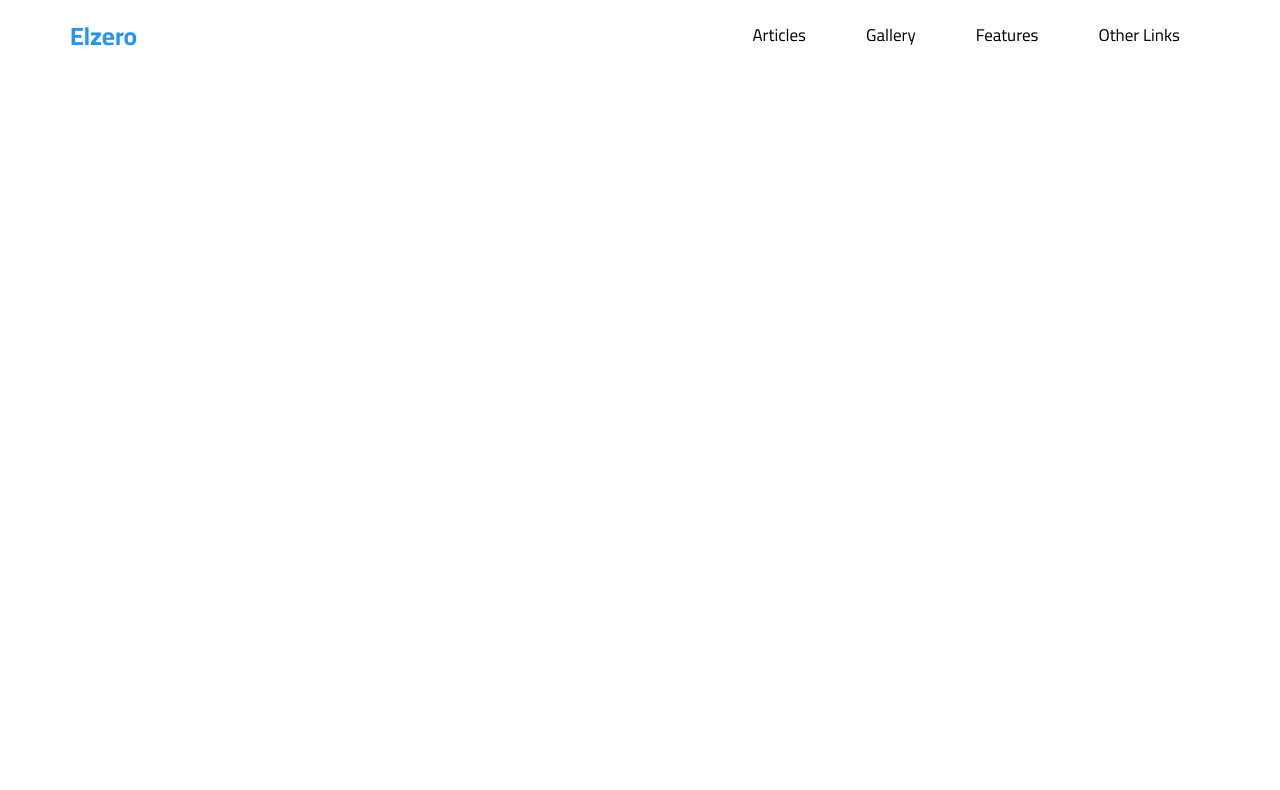
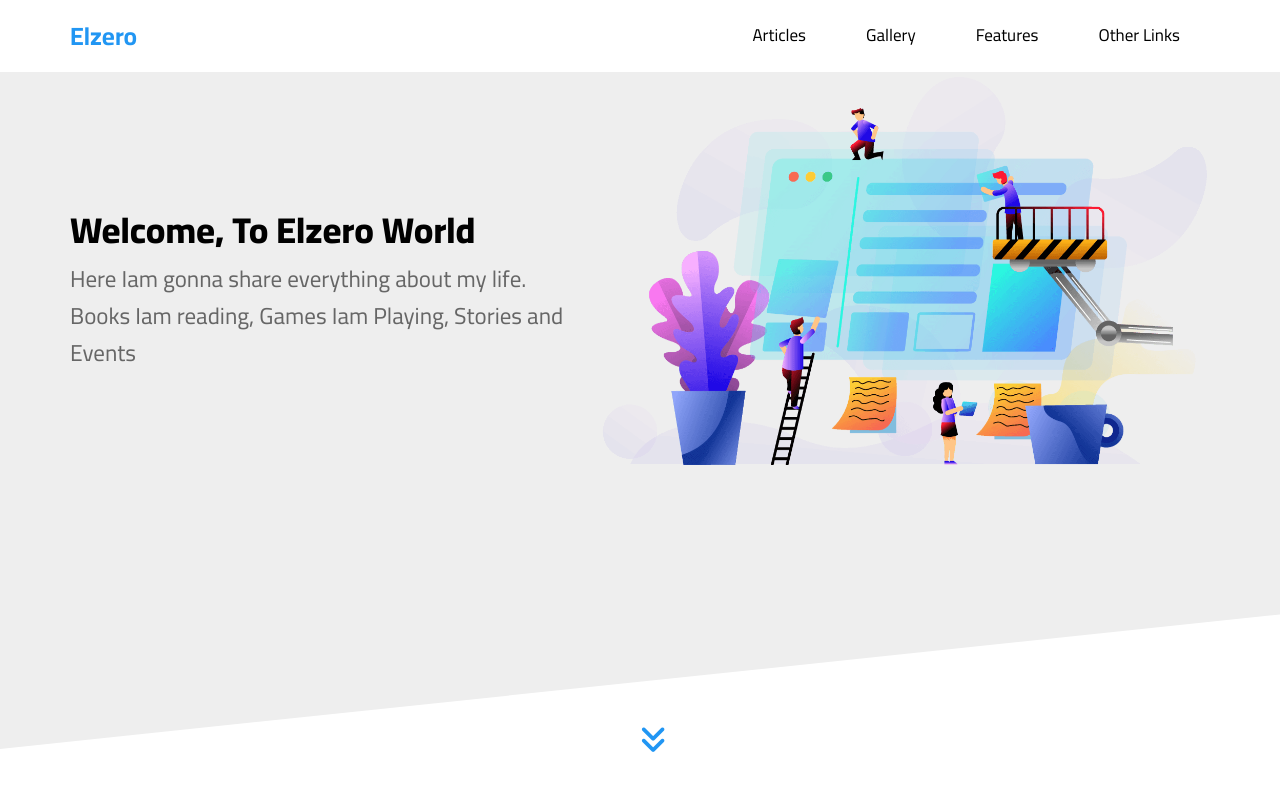
Before and after one commit to Haitam-Elgharras/tamplate-three, a plain HTML site: page index.html in a window 1280 px wide. Drawn offline with Linux system fonts and the light colour scheme.

Commit message:
landing page

```diff
--- a/CSS/Main.css
+++ b/CSS/Main.css
@@ -105,6 +105,17 @@ body {
 .header .nav > ul.links > li > a:hover::before {
   transform: rotateY(0deg);
 }
+.header .nav > ul.links > li > a::before {
+  content: "";
+  border-top: 4px solid #2196f3;
+  position: absolute;
+  width: 100%;
+  top: 0;
+  transform: rotateY(90deg);
+  transition: 0.5s;
+  transform-origin: left;
+  left: 0px;
+}
 .header .container .nav li:last-of-type:hover .other-links {
   display: flex;
   visibility: initial;
@@ -126,17 +137,7 @@ body {
   z-index: -1;
   border-bottom: 3px solid #2196f3;
 }
-.header .nav > ul.links > li > a::before {
-  content: "";
-  border-top: 4px solid #2196f3;
-  position: absolute;
-  width: 100%;
-  top: 0;
-  transform: rotateY(90deg);
-  transition: 0.5s;
-  transform-origin: left;
-  left: 0px;
-}
+
 @media (max-width: 767px) {
   .header .nav {
     flex-direction: column;
@@ -235,3 +236,120 @@ body {
   }
 }
 /* end header */
+
+/* start landing  */
+.landing {
+  position: relative;
+  height: calc(100vh - 72px);
+}
+.landing::before {
+  content: "";
+  width: 100%;
+  height: 93%;
+  position: absolute;
+  left: 0;
+  top: 0;
+  z-index: -1;
+  background-color: #eee;
+  transform-origin: top left;
+  transform: skewY(-6deg);
+}
+.landing .icon i {
+  font-weight: 900;
+  position: absolute;
+  bottom: 40px;
+  font-size: 30px;
+  left: 50%;
+  color: #2196f3;
+  animation-name: down;
+  animation-duration: 0.6s;
+  animation-timing-function: ease;
+  animation-delay: 0s;
+  animation-iteration-count: infinite;
+  animation-direction: alternate;
+  animation-fill-mode: none;
+  animation-play-state: running;
+}
+@keyframes down {
+  to {
+    transform: translateY(-10px);
+  }
+}
+.landing .icon a {
+  display: block;
+}
+.landing .container {
+  display: flex;
+  padding-top: 25px;
+}
+.landing .container .image {
+  display: flex;
+}
+.landing .container .image img {
+  width: 100%;
+  animation-name: move;
+  animation-duration: 2s;
+  animation-iteration-count: infinite;
+  animation-play-state: running;
+  animation-direction: alternate;
+  animation-timing-function: linear;
+  flex: 1;
+}
+
+@keyframes move {
+  to {
+    transform: translateY(-40px);
+  }
+}
+.landing .container .text {
+  display: flex;
+  flex-flow: column;
+  justify-content: center;
+  width: 90%;
+}
+.landing .container .text p {
+  font-size: 23px;
+  margin: 0;
+  color: #666;
+  line-height: 1.6;
+  font-weight: 400;
+  max-width: 500px;
+}
+.landing .container .text h1 {
+  font-weight: 900;
+  font-size: 36px;
+  margin: 0;
+  margin-bottom: 10px;
+}
+@media (max-width: 991px) {
+  .landing .container .image {
+    display: none;
+  }
+  .landing .container {
+    justify-content: center;
+    align-items: center;
+  }
+  .landing .container .text {
+    text-align: center;
+    position: absolute;
+    top: 50%;
+    transform: translateY(-100%);
+    max-width: 500px;
+    display: flex;
+  }
+}
+@media (max-width: 767px) {
+  .landing .container .text {
+    margin: 5px auto;
+  }
+  .landing .container .text p {
+    font-size: 18px;
+    max-width: 500px;
+  }
+  .landing .container .text h1 {
+    font-size: 25px;
+    max-width: 500px;
+  }
+}
+
+/* end landing  */
--- a/index.html
+++ b/index.html
@@ -98,5 +98,27 @@
     </div>
 
     <!-- end header -->
+    <!-- start landing -->
+    <div class="landing">
+      <div class="container">
+        <div class="text">
+          <h1>Welcome, To Elzero World</h1>
+          <p>
+            Here Iam gonna share everything about my life. Books Iam reading,
+            Games Iam Playing, Stories and Events
+          </p>
+        </div>
+        <div class="image">
+          <img src="media/landing-image.png" alt="" />
+        </div>
+        <div class="icon">
+          <a href="#">
+            <i class="fas fa-angle-double-down fa-2x"></i>
+          </a>
+        </div>
+      </div>
+    </div>
+
+    <!-- end landing -->
   </body>
 </html>
```
Also changed, not shown: media/landing-image.png (added).
